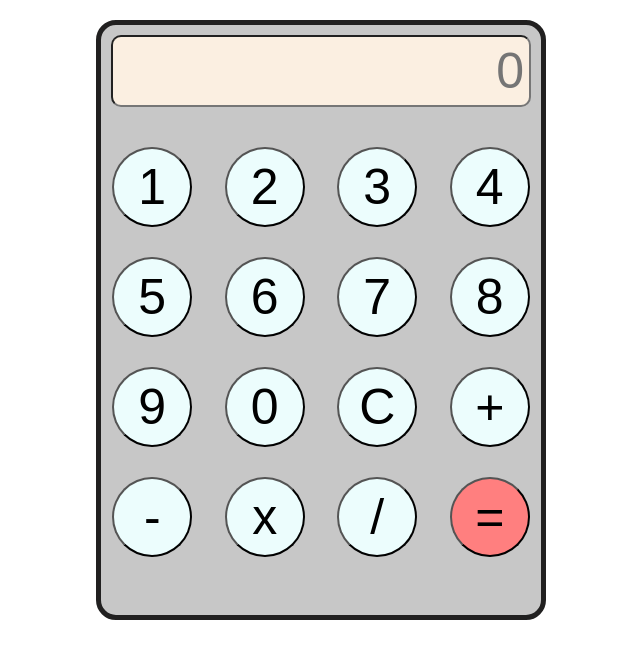
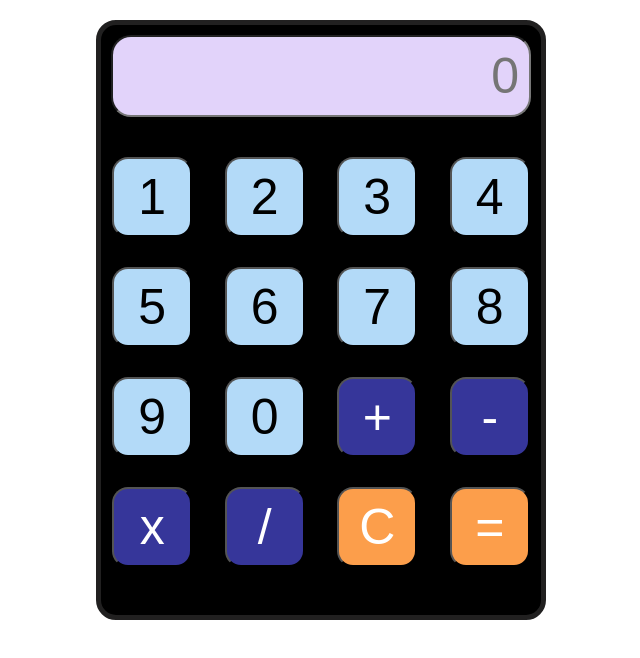
Before and after one commit to asthaj2710/Calculator, a plain HTML site: page index.html in a window 1280 px wide. Shown: the whole page, without its empty margins (352-992 px from the left). Drawn offline with Linux system fonts and the light colour scheme.

Commit message:
Design changes made

```diff
--- a/assets/css/style.css
+++ b/assets/css/style.css
@@ -12,15 +12,15 @@
     margin-left: 35%;
     border-radius: 20px;
     border: 5px solid #212020;
-    background: #c7c7c7;
+    background: #000000;
 }
 .calculator #display{
     width: 100%;
-    padding: 5px;
+    padding: 10px;
     font-size: 50px;
     text-align: right;
-    border-radius: 10px;
-    background-color: #fbefe1;
+    border-radius: 20px;
+    background-color: #e2d3fa;
 }
 .calculator .key{
     gap: 30px;
@@ -33,8 +33,8 @@
     height: 80px;
     width: 80px;
     font-weight: 500;
-    border-radius: 50%;
+    border-radius: 20%;
     font-size: 50px;
     cursor: pointer;
-    background-color: #ecfdfd;
+    background-color: #b3daf8;
 }
--- a/index.html
+++ b/index.html
@@ -21,13 +21,13 @@
             <button class="btn" id="eight" onclick="eight()">8</button>
             <button class="btn" id="nine" onclick="nine()">9</button>
             <button class="btn" id="zero" onclick="zero()">0</button>
-            <button class="btn" id="clear">C</button>
-            <button class="btn" id="add" onclick="add()">+</button>
-            <button class="btn" id="subtract" onclick="subtract()">-</button>
-            <button class="btn" id="multiply" onclick="multiply()">x</button>
-            <button class="btn" id="divide" onclick="divide()">/</button>
+            <button class="btn" id="add" onclick="add()" style="background-color: #36369a; color: #fff;">+</button>
+            <button class="btn" id="subtract" onclick="subtract()" style="background-color: #36369a; color: #fff;">-</button>
+            <button class="btn" id="multiply" onclick="multiply()" style="background-color: #36369a; color: #fff;">x</button>
+            <button class="btn" id="divide" onclick="divide()" style="background-color: #36369a; color: #fff;">/</button>
             <!-- <button class="btn" id="decimal" onclick="decimal()">.</button> -->
-            <button class="btn" id="equals" onclick="equals()" style="background-color: #ff7f7f;">=</button>
+            <button class="btn" id="clear" style="background-color: #fc9e4b;color: #fff;">C</button>
+            <button class="btn" id="equals" onclick="equals()" style="background-color: #fc9e4b;color: #fff;">=</button>
            </div>
         </div>
     </div>
```
